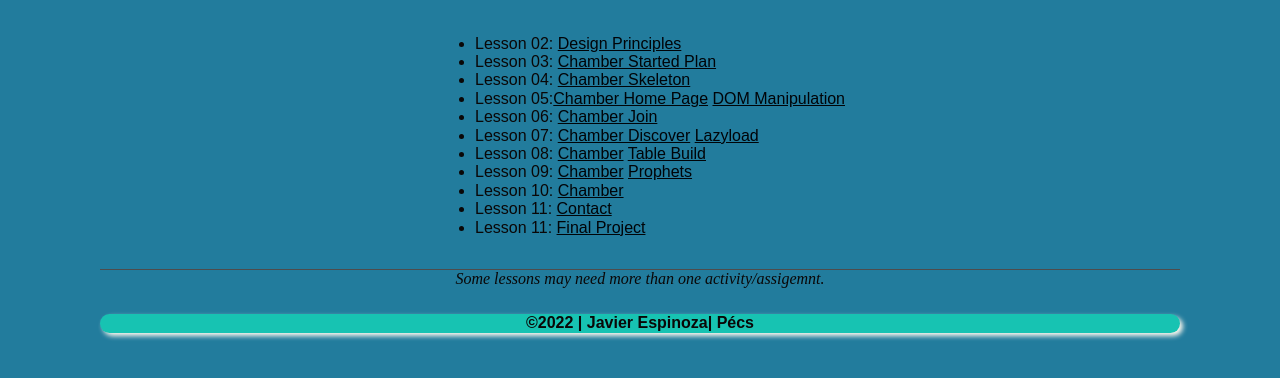
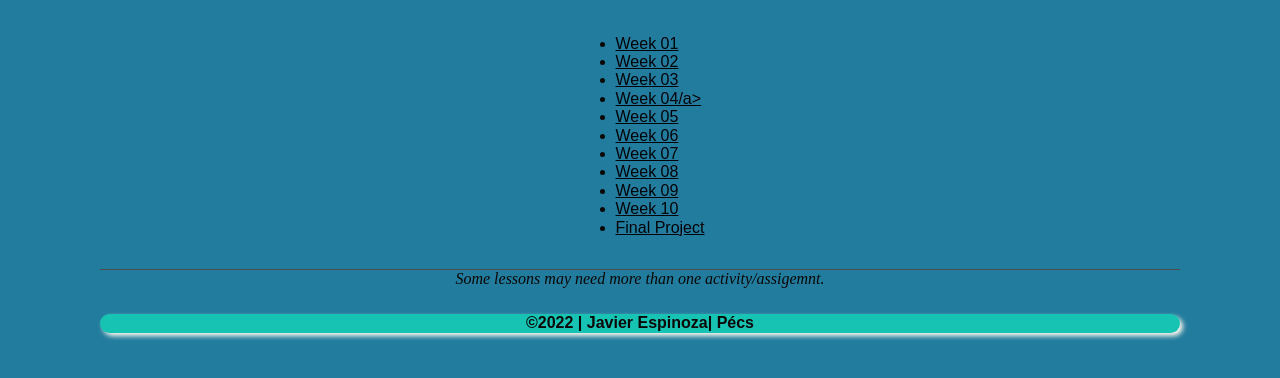
Before and after one commit to jjhosuepinoza/WDD330, a plain HTML site: page index.html in a window 1280 px wide. Shown: the part 356-734 px from the top of the page. Drawn offline with Linux system fonts and the light colour scheme; a script that the page names is missing.

Commit message:
Update index.html

```diff
--- a/index.html
+++ b/index.html
@@ -34,17 +34,17 @@
 <h1 class= "assingment">WDD230: Assigment Portal</h1>
 
 <ul>
-<li>Lesson 02: <a href="lesson2/design-principles.html">Design Principles</a> </li>
-<li>Lesson 03: <a href="lesson3/index1.html">Chamber Started Plan</a> </li>
-<li>Lesson 04: <a href="lesson3/index.html">Chamber Skeleton</a></li>
-<li>Lesson 05:<a href="lesson3/index.html">Chamber Home Page</a> <a href="lesson5/bom.html"> DOM Manipulation</a> </li>
-<li>Lesson 06: <a href="lesson3/join.html">Chamber Join</a></li>
-<li>Lesson 07:  <a href="lesson3/discover.html">Chamber Discover</a>  <a href="lesson7/lazyload.html"> Lazyload</a></li>
-<li>Lesson 08: <a href="lesson3/index.html">Chamber</a> <a href="lesson-8/tablebuild.html"> Table Build </a> </li>
-<li>Lesson 09: <a href="lesson3/index.html">Chamber</a> <a href="lesson-09/prophet.html">Prophets </a></li>
-<li>Lesson 10: <a href="lesson3/index.html">Chamber</a> </li>
-<li>Lesson 11: <a href="lesson3/contact.html">Contact</a> </li>
-<li>Lesson 11: <a href="project.html">Final Project</a> </li>
+<li> <a href="index2.html">Week 01</a> </li>
+<li> <a href="week2.html">Week 02</a></li>
+<li><a href="week03.html">Week 03</a>  </li>
+<li> <a href="group/week4.html">Week 04/a></li>
+<li>  <a href="group/week5.html">Week 05</a>  </li>
+<li> <a href="todo/index.html">Week 06</a>  </li>
+<li> <a href="week07.html">Week 07</a> </li>
+<li> <a href="week08.html">Week 08</a> </li>
+<li> <a href="week09.html">Week 09</a> </li>
+<li> <a href="week10.html">Week 10</a> </li>
+<li> <a href="project.html">Final Project</a> </li>
 </ul>
 
 <p>Some lessons may need more than one activity/assigemnt. </p>
```
